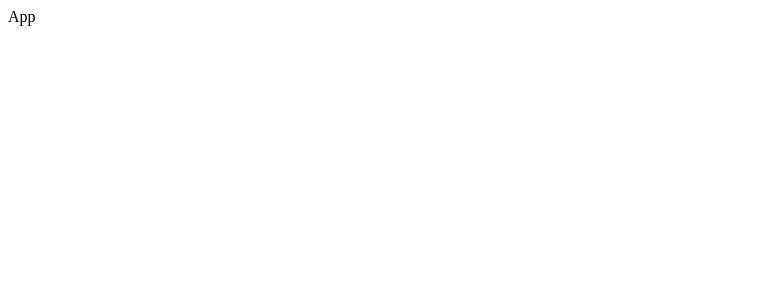
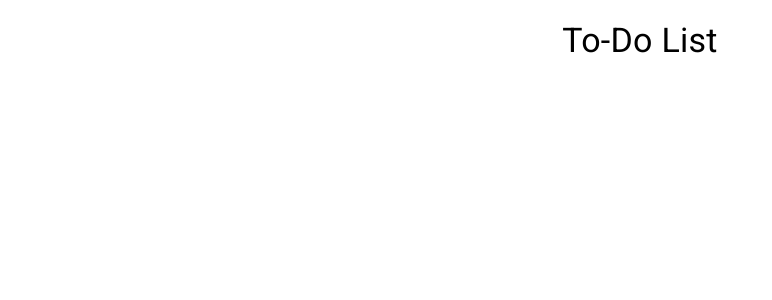
Before and after one commit to rizwanc018/To-Do_List, a React (Vite) app: page / in a window 1280 px wide. Shown: the top 300 px of the page, without its empty margins (0-772 px from the left). Built offline with nearby package versions, Linux system fonts and the light colour scheme.

Commit message:
MUI setup completed

```diff
--- a/src/App.jsx
+++ b/src/App.jsx
@@ -1,7 +1,13 @@
+import { Container, Typography } from '@mui/material'
 
 const App = () => {
   return (
-    <div>App</div>
+    <Container maxWidth="sm">
+      <Typography variant="h4" align="center" style={{ marginTop: '20px' }}>
+        To-Do List
+      </Typography>
+
+    </Container>
   )
 }
 
```
